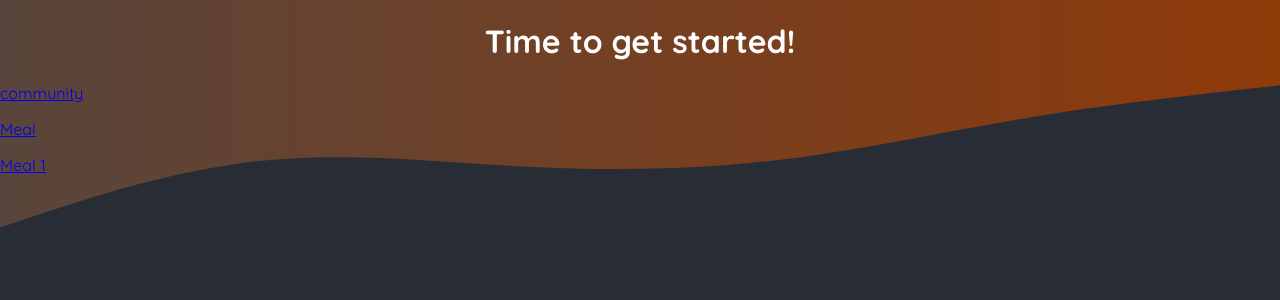
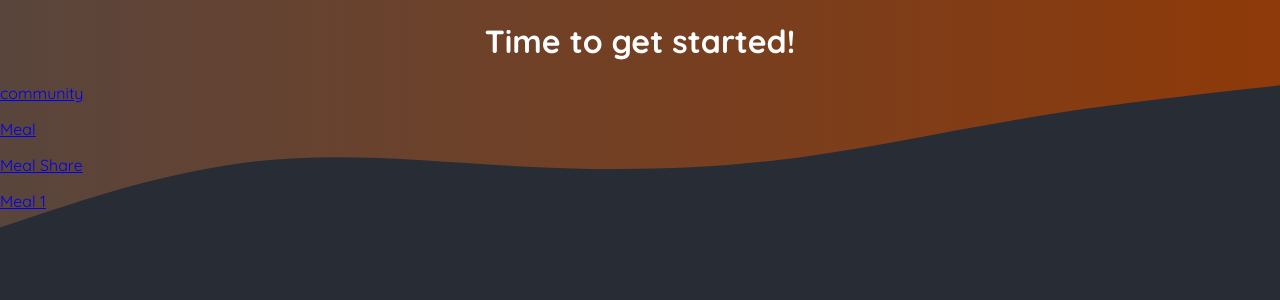
Before and after one commit to jonathanraxa/jonny-cookz, a Next.js app: page / in a window 1280 px wide. Shown: the top 300 px of the page. Built offline with nearby package versions, Linux system fonts and the light colour scheme.

Commit message:
add specific layout to meals

```diff
--- a/app/page.js
+++ b/app/page.js
@@ -13,6 +13,9 @@ export default function Home() {
         <Link href='/meals'>Meal</Link>
       </p>
       <p>
+        <Link href='/meals/share'>Meal Share</Link>
+      </p>
+      <p>
         <Link href='/meals/meal-1'>Meal 1</Link>
       </p>
     </main>
```
Also changed, not shown: app/meals/layout.jsx (added, +10 -0 lines).
